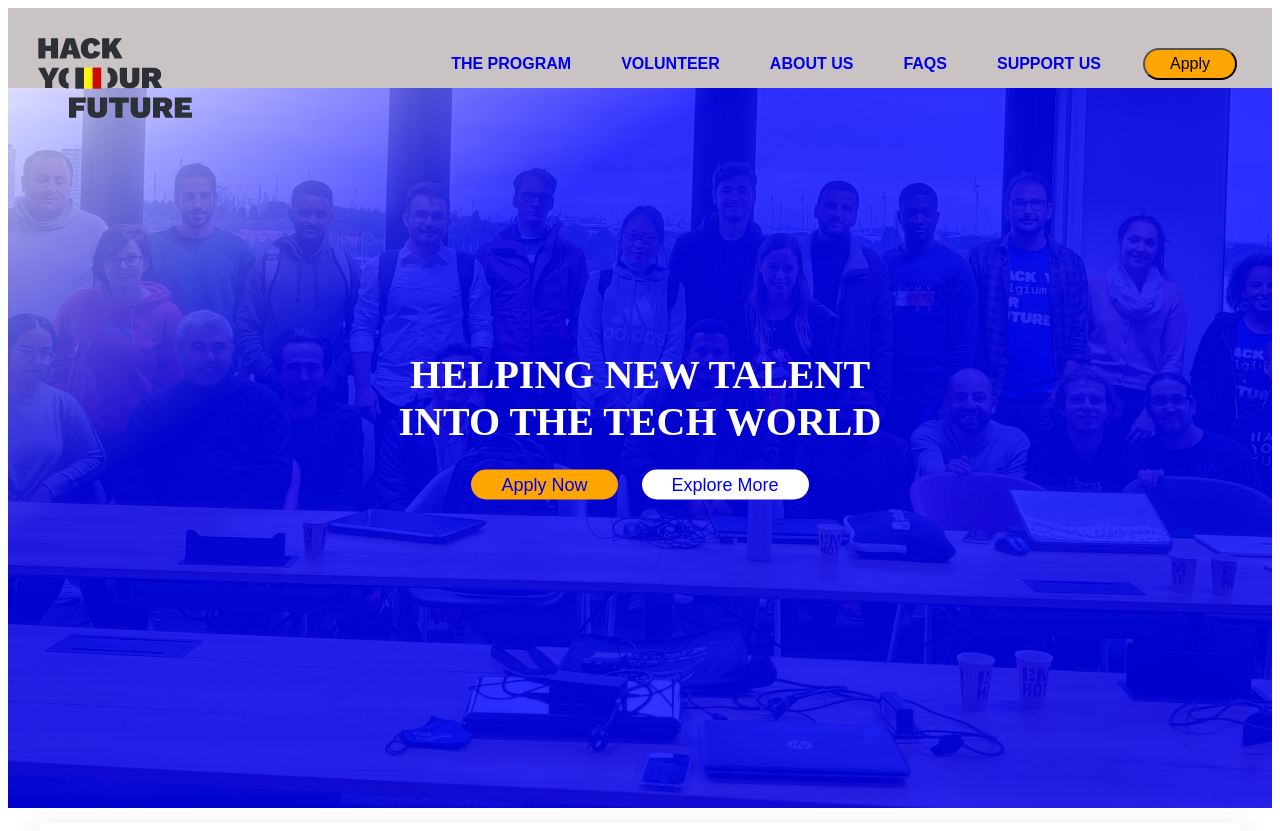
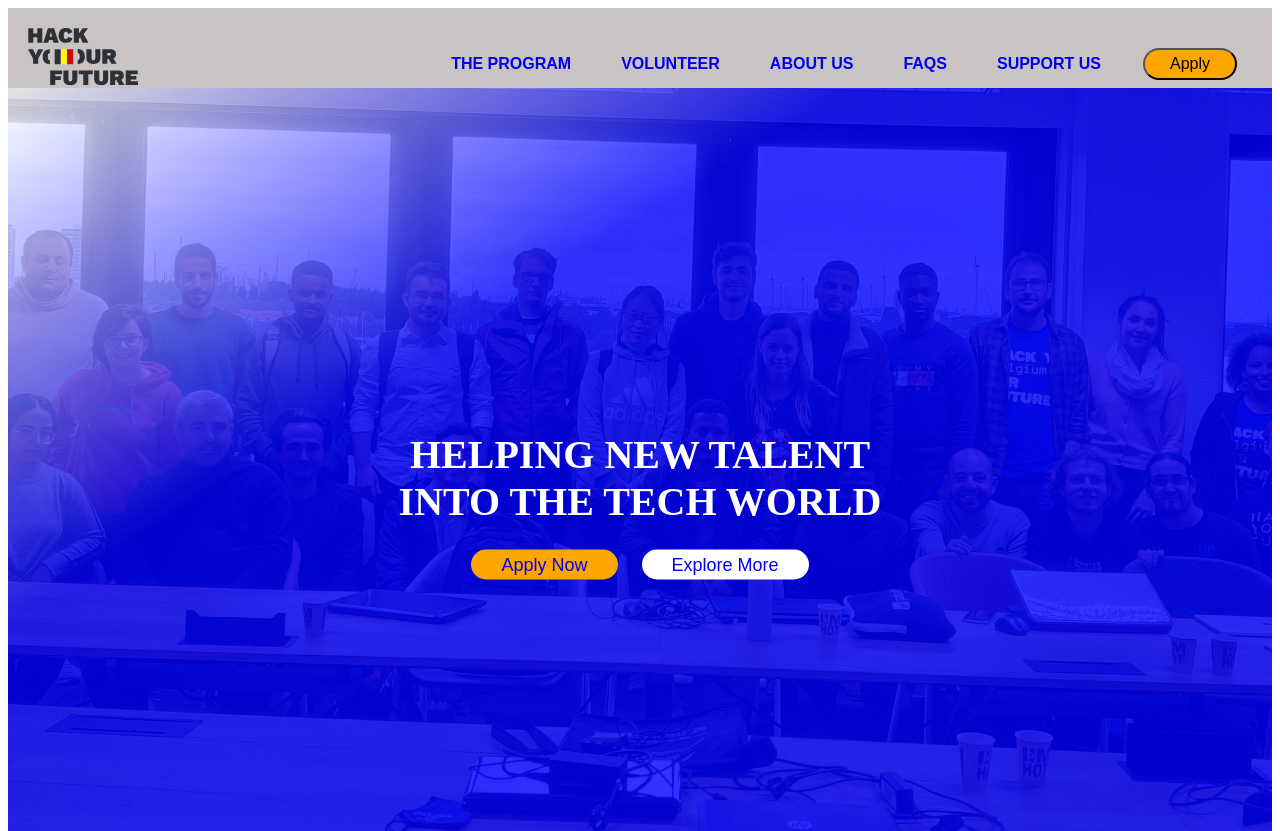
Before and after one commit to lab-antwerp-1/hackyourfuture-group4, a website: page index.html in a window 1280 px wide. Shown: the top 831 px of the page. Drawn offline with Linux system fonts and the light colour scheme; a web font is replaced by a local one.

Commit message:
Fixing the landing page with a separate section inside main

```diff
--- a/index.html
+++ b/index.html
@@ -28,7 +28,6 @@
           <label for="check" class="checkbtn">
               <i class="fa fa-align-justify" aria-hidden="true"></i>
           </label>
-
         <ul class="nav">
           <li><a href="#">The Program</a></li>
           <li><a href="#">Volunteer</a></li>
@@ -37,8 +36,13 @@
           <li><a href="#">Support us</a></li>
           <li><button class="btn btn-sm btn-org" type="button" >Apply</button></li>
         </ul>
+      </nav>
+    </header>
+    <section class="section1">
 
-      </nav>
+    </section>
+    <main class="main">
+      <section class="landing-page">
         <div class="motto">
         <h1>
         Helping new talent<br />
@@ -47,12 +51,7 @@
         <a href="#" class="btn btn-m btn-org">Apply Now</a>
         <a href="#" class="btn btn-m">Explore More</a>
         </div>
-    </header>
-    <section class="section1">
-
         </section>
-
-    <main class="main">
       <section class="program common">
         <h2>Our program</h2>
         <div class="our-program">
--- a/styles/index.css
+++ b/styles/index.css
@@ -39,31 +39,6 @@
 .btn-org {
   background-color: orange;
 }
-
-.header {
-  background-image:
-    linear-gradient(
-      to bottom right,
-      rgba(255, 255, 255, 0.8),
-      rgba(0, 0, 255, 0.8),
-      rgba(0, 0, 255, 0.8),
-      rgba(0, 0, 255, 0.8)
-    ),
-    url("../assets/home-bg.jpeg");
-  background-position: center;
-  background-repeat: no-repeat;
-  background-size: cover;
-  width: 100%;
-  height: 100vh;
-  position: relative;
-}
-
-.logo img {
-  float: left;
-  margin: 30px;
-  border-color: #fff;
-}
-
 /* ---------------------------------
               Nav bar
 ----------------------------------- */
@@ -180,22 +155,47 @@ a:hover,a.active{
 
    }
   }
-
 }
-.motto {
+.logo img {
+  width: 110px;
+  float: left;
+  margin: 20px;
+  border-color: #fff;
+}
+/*------------------------------------------------
+                   Landing page
+------------------------------------------------*/
+.landing-page {
+  background-image:
+  linear-gradient(
+  to bottom right,
+  rgba(255, 255, 255, 0.8),
+  rgba(0, 0, 255, 0.8),
+  rgba(0, 0, 255, 0.8),
+  rgba(0, 0, 255, 0.8)
+  ),
+  url("../assets/home-bg.jpeg");
+  background-position: center;
+  background-repeat: no-repeat;
+  background-size: cover;
+  width: 100%;
+  height: 100vh;
+  position: relative;
+  }
+  .motto {
   position: absolute;
   top: 50%;
   width: 100%;
   text-align: center;
   transform: translateY(-50%);
-}
+  }
 
-.motto h1 {
+  .motto h1 {
   font-size: 40px;
   margin: 30px;
   text-transform: uppercase;
   color: #fff;
-}
+  }
 
 /* ---------------------------------
               Our impact
```
Lines whose indentation alone changed are shown as unchanged.
